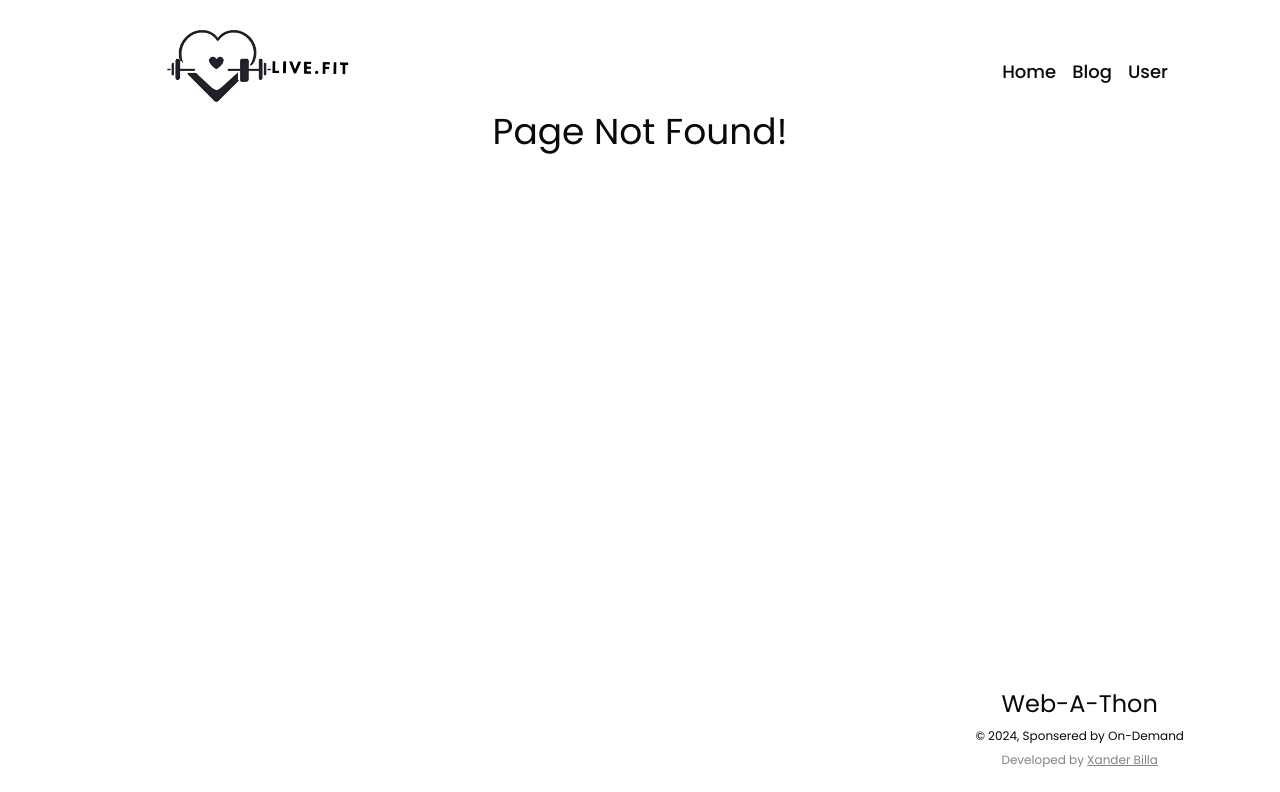
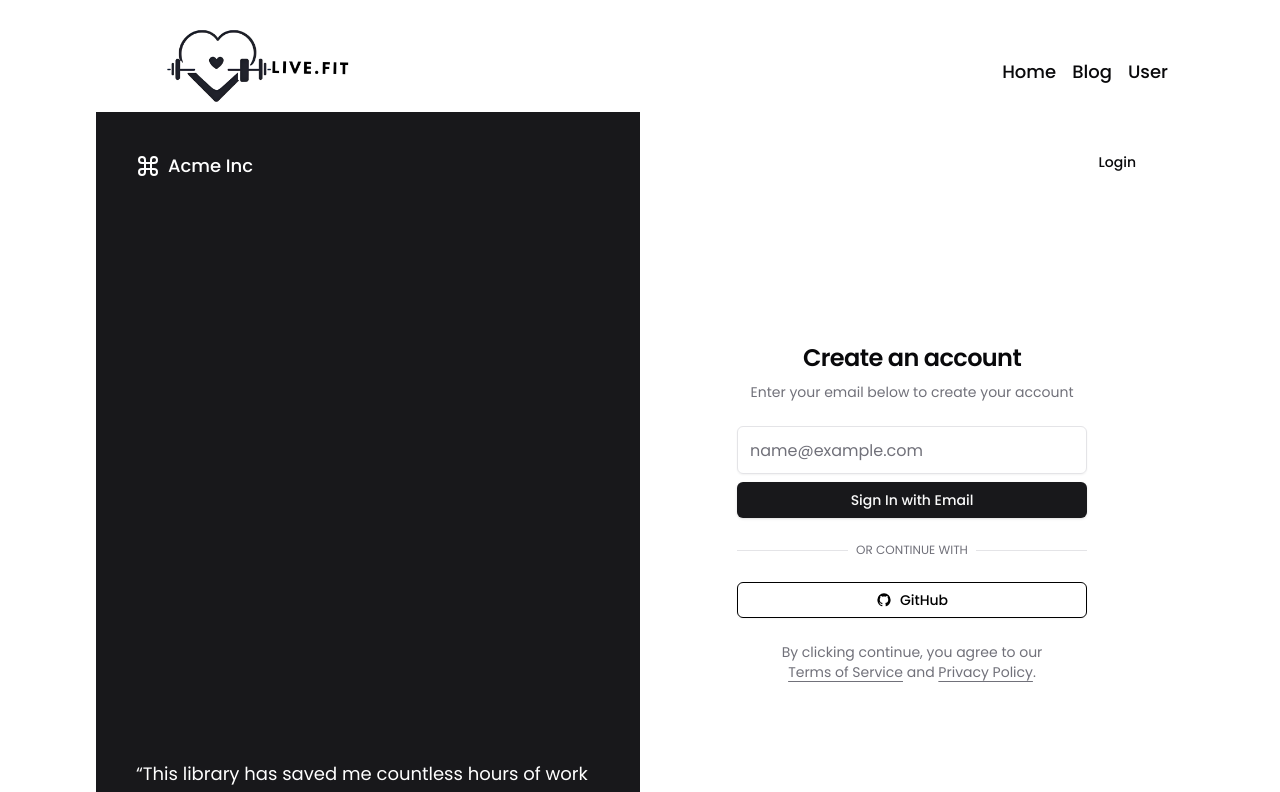
Before and after one commit to xanderbilla/web-a-thon, a Next.js app: page /user/auth in a window 1280 px wide. Before the commit this address had no page. Shown: the top 792 px of the page. Built offline with nearby package versions, Linux system fonts and the light colour scheme.

Commit message:
P5# Added Auth Page

```diff
--- /dev/null
+++ b/src/Icons/GitHubIcon.tsx
@@ -0,0 +1,8 @@
+
+import { SVGProps } from 'react';
+
+export function GitHubIcon(props: SVGProps<SVGSVGElement>) {
+    return (
+      <svg xmlns="http://www.w3.org/2000/svg" width="1em" height="1em" viewBox="0 0 24 24" {...props}><path fill="currentColor" d="M12 2A10 10 0 0 0 2 12c0 4.42 2.87 8.17 6.84 9.5c.5.08.66-.23.66-.5v-1.69c-2.77.6-3.36-1.34-3.36-1.34c-.46-1.16-1.11-1.47-1.11-1.47c-.91-.62.07-.6.07-.6c1 .07 1.53 1.03 1.53 1.03c.87 1.52 2.34 1.07 2.91.83c.09-.65.35-1.09.63-1.34c-2.22-.25-4.55-1.11-4.55-4.92c0-1.11.38-2 1.03-2.71c-.1-.25-.45-1.29.1-2.64c0 0 .84-.27 2.75 1.02c.79-.22 1.65-.33 2.5-.33s1.71.11 2.5.33c1.91-1.29 2.75-1.02 2.75-1.02c.55 1.35.2 2.39.1 2.64c.65.71 1.03 1.6 1.03 2.71c0 3.82-2.34 4.66-4.57 4.91c.36.31.69.92.69 1.85V21c0 .27.16.59.67.5C19.14 20.16 22 16.42 22 12A10 10 0 0 0 12 2"></path></svg>
+    )
+  }
--- /dev/null
+++ b/src/Icons/LoadingSpinner.tsx
@@ -0,0 +1,25 @@
+import { cn } from "@/lib/utils";
+
+type Props = {
+  className?: string;
+};
+
+export const LoadingSpinner = (props: Props) => {
+  const { className } = props;
+  return (
+    <svg
+      xmlns="http://www.w3.org/2000/svg"
+      width="24"
+      height="24"
+      viewBox="0 0 24 24"
+      fill="none"
+      stroke="currentColor"
+      strokeWidth="2"
+      strokeLinecap="round"
+      strokeLinejoin="round"
+      className={cn("animate-spin", className)}
+    >
+      <path d="M21 12a9 9 0 1 1-6.219-8.56" />
+    </svg>
+  );
+};
--- a/src/app/(pages)/blog/page.tsx
+++ b/src/app/(pages)/blog/page.tsx
@@ -1,5 +1,3 @@
-import Footer from "@/app/Layout/Footer";
-import Image from "next/image";
 import BlogCard from "./components/BlogCard";
 import { Button } from "@/components/ui/button";
 
--- /dev/null
+++ b/src/app/(pages)/user/auth/page.tsx
@@ -0,0 +1,104 @@
+import { Metadata } from "next"
+import Image from "next/image"
+import Link from "next/link"
+
+import { cn } from "@/lib/utils"
+import { buttonVariants } from "@/components/ui/button"
+import { UserAuthForm } from "../components/user-auth-form"
+
+export const metadata: Metadata = {
+  title: "Authentication",
+  description: "Authentication forms built using the components.",
+}
+
+export default function AuthenticationPage() {
+  return (
+    <>
+      <div className="md:hidden">
+        <Image
+          src="/examples/authentication-light.png"
+          width={1280}
+          height={843}
+          alt="Authentication"
+          className="block dark:hidden"
+        />
+        <Image
+          src="/examples/authentication-dark.png"
+          width={1280}
+          height={843}
+          alt="Authentication"
+          className="hidden dark:block"
+        />
+      </div>
+      <div className="container relative hidden h-[800px] flex-col items-center justify-center md:grid lg:max-w-none lg:grid-cols-2 lg:px-0">
+        <Link
+          href="/examples/authentication"
+          className={cn(
+            buttonVariants({ variant: "ghost" }),
+            "absolute right-4 top-4 md:right-8 md:top-8"
+          )}
+        >
+          Login
+        </Link>
+        <div className="relative hidden h-full flex-col bg-muted p-10 text-white dark:border-r lg:flex">
+          <div className="absolute inset-0 bg-zinc-900" />
+          <div className="relative z-20 flex items-center text-lg font-medium">
+            <svg
+              xmlns="http://www.w3.org/2000/svg"
+              viewBox="0 0 24 24"
+              fill="none"
+              stroke="currentColor"
+              strokeWidth="2"
+              strokeLinecap="round"
+              strokeLinejoin="round"
+              className="mr-2 h-6 w-6"
+            >
+              <path d="M15 6v12a3 3 0 1 0 3-3H6a3 3 0 1 0 3 3V6a3 3 0 1 0-3 3h12a3 3 0 1 0-3-3" />
+            </svg>
+            Acme Inc
+          </div>
+          <div className="relative z-20 mt-auto">
+            <blockquote className="space-y-2">
+              <p className="text-lg">
+                &ldquo;This library has saved me countless hours of work and
+                helped me deliver stunning designs to my clients faster than
+                ever before.&rdquo;
+              </p>
+              <footer className="text-sm">Sofia Davis</footer>
+            </blockquote>
+          </div>
+        </div>
+        <div className="lg:p-8">
+          <div className="mx-auto flex w-full flex-col justify-center space-y-6 sm:w-[350px]">
+            <div className="flex flex-col space-y-2 text-center">
+              <h1 className="text-2xl font-semibold tracking-tight">
+                Create an account
+              </h1>
+              <p className="text-sm text-muted-foreground">
+                Enter your email below to create your account
+              </p>
+            </div>
+            <UserAuthForm />
+            <p className="px-8 text-center text-sm text-muted-foreground">
+              By clicking continue, you agree to our{" "}
+              <Link
+                href="/terms"
+                className="underline underline-offset-4 hover:text-primary"
+              >
+                Terms of Service
+              </Link>{" "}
+              and{" "}
+              <Link
+                href="/privacy"
+                className="underline underline-offset-4 hover:text-primary"
+              >
+                Privacy Policy
+              </Link>
+              .
+            </p>
+          </div>
+        </div>
+      </div>
+    </>
+  )
+}
--- /dev/null
+++ b/src/app/(pages)/user/components/user-auth-form.tsx
@@ -0,0 +1,72 @@
+"use client"
+
+import * as React from "react"
+
+import { cn } from "@/lib/utils"
+import { Button } from "@/components/ui/button"
+import { Input } from "@/components/ui/input"
+import { Label } from "@/components/ui/label"
+import { LoadingSpinner } from "../../../../Icons/LoadingSpinner"
+import { GitHubIcon } from "@/Icons/GitHubIcon"
+
+interface UserAuthFormProps extends React.HTMLAttributes<HTMLDivElement> {}
+
+export function UserAuthForm({ className, ...props }: UserAuthFormProps) {
+  const [isLoading, setIsLoading] = React.useState<boolean>(false)
+
+  async function onSubmit(event: React.SyntheticEvent) {
+    event.preventDefault()
+    setIsLoading(true)
+
+    setTimeout(() => {
+      setIsLoading(false)
+    }, 3000)
+  }
+
+  return (
+    <div className={cn("grid gap-6", className)} {...props}>
+      <form onSubmit={onSubmit}>
+        <div className="grid gap-2">
+          <div className="grid gap-1">
+            <Label className="sr-only" htmlFor="email">
+              Email
+            </Label>
+            <Input
+              id="email"
+              placeholder="name@example.com"
+              type="email"
+              autoCapitalize="none"
+              autoComplete="email"
+              autoCorrect="off"
+              disabled={isLoading}
+            />
+          </div>
+          <Button disabled={isLoading}>
+            {isLoading && (
+              <LoadingSpinner className="mr-2 h-4 w-4 animate-spin" />
+            )}
+            Sign In with Email
+          </Button>
+        </div>
+      </form>
+      <div className="relative">
+        <div className="absolute inset-0 flex items-center">
+          <span className="w-full border-t" />
+        </div>
+        <div className="relative flex justify-center text-xs uppercase">
+          <span className="bg-background px-2 text-muted-foreground">
+            Or continue with
+          </span>
+        </div>
+      </div>
+      <Button variant="outline" type="button" disabled={isLoading}>
+        {isLoading ? (
+          <LoadingSpinner className="mr-2 h-4 w-4 animate-spin" />
+        ) : (
+          <GitHubIcon className="mr-2 h-4 w-4" />
+        )}{" "}
+        GitHub
+      </Button>
+    </div>
+  )
+}
--- a/src/app/(pages)/user/page.tsx
+++ b/src/app/(pages)/user/page.tsx
@@ -1,6 +1,3 @@
-import Footer from "@/app/Layout/Footer";
-import Image from "next/image";
-
 export default function Home() {
   return (
     <main className="flex flex-col items-center justify-center gap-8">
```
